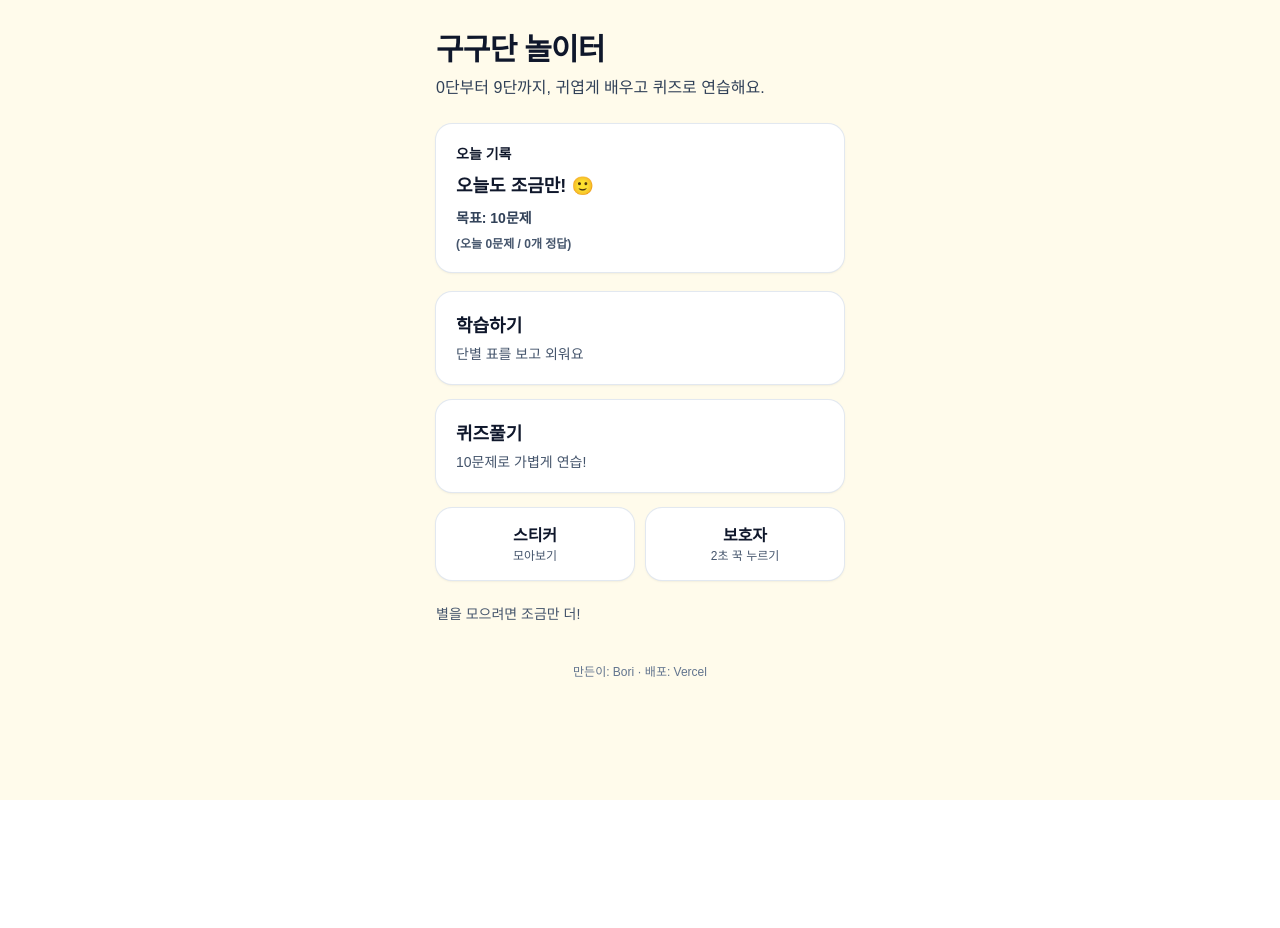
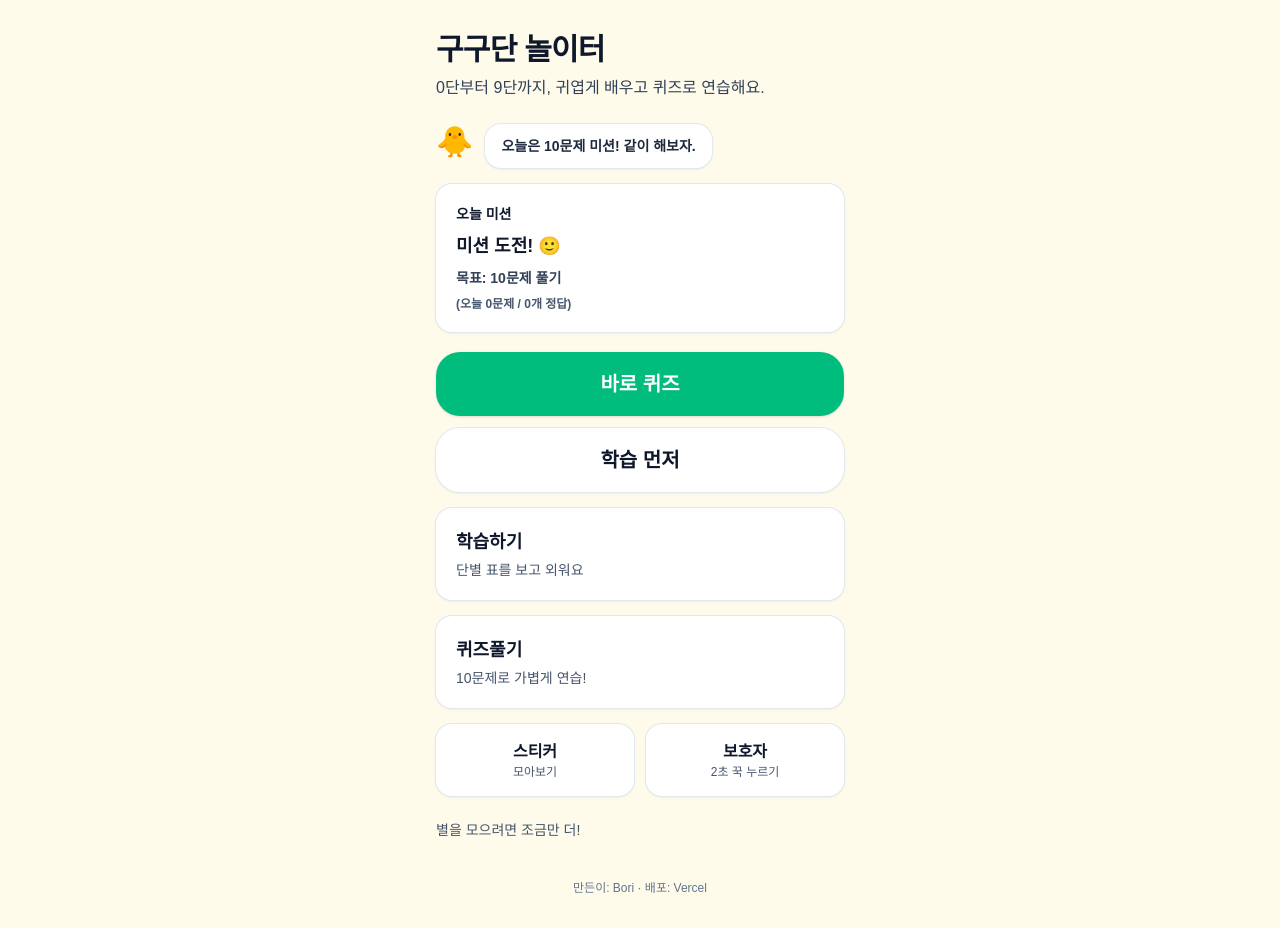
Before and after one commit to woairi/gugudan-kids, a Next.js app: page / in a window 1280 px wide. Before the commit the page ends 800 px from the top, so only its background shows below. Built offline with nearby package versions, Linux system fonts and the light colour scheme.

Commit message:
feat(ux): home mission framing and character CTA

```diff
--- a/src/app/page.tsx
+++ b/src/app/page.tsx
@@ -15,8 +15,15 @@ export default function HomePage() {
             0단부터 9단까지, 귀엽게 배우고 퀴즈로 연습해요.
           </p>
         </header>
+        <div className="mb-4 flex items-start gap-3">
+          <div className="text-3xl">🐥</div>
+          <div className="rounded-2xl bg-white px-4 py-3 text-sm font-bold text-slate-800 shadow-sm ring-1 ring-slate-200">
+            오늘은 10문제 미션! 같이 해보자.
+          </div>
+        </div>
+
         <div className="mt-4 mb-5 rounded-2xl bg-white p-5 shadow-sm ring-1 ring-slate-200">
-          <div className="text-sm font-extrabold">오늘 기록</div>
+          <div className="text-sm font-extrabold">오늘 미션</div>
           <div className="mt-2 text-lg font-extrabold">
             {(() => {
               const t = getToday();
@@ -27,10 +34,10 @@ export default function HomePage() {
               return (
                 <>
                   <div>
-                    {goalDone ? "목표 달성!" : "오늘도 조금만!"} {face} {stars}
+                    {goalDone ? "미션 성공!" : "미션 도전!"} {face} {stars}
                   </div>
                   <div className="mt-2 text-sm font-bold text-slate-700">
-                    {goalDone ? "10문제 넘게 풀었어!" : "목표: 10문제"}
+                    {goalDone ? "10문제 넘게 풀었어!" : "목표: 10문제 풀기"}
                   </div>
                   <div className="mt-2 text-xs text-slate-600">
                     (오늘 {t.solved}문제 / {t.correct}개 정답)
@@ -52,6 +59,22 @@ export default function HomePage() {
         )}
 
         <div className="grid gap-4">
+        <div className="grid gap-3">
+          <Link
+            href="/quiz"
+            className="h-16 rounded-3xl bg-emerald-500 text-center text-xl font-extrabold leading-[4rem] text-white shadow-sm active:scale-[0.99]"
+          >
+            바로 퀴즈
+          </Link>
+          <Link
+            href="/learn"
+            className="h-16 rounded-3xl bg-white text-center text-xl font-extrabold leading-[4rem] text-slate-900 shadow-sm ring-1 ring-slate-200 active:scale-[0.99]"
+          >
+            학습 먼저
+          </Link>
+        </div>
+
+
           <Link
             href="/learn"
             className="rounded-2xl bg-white p-5 shadow-sm ring-1 ring-slate-200 active:scale-[0.99]"
```
Also changed, not shown: 1 other file (tests, documents, lock files or other folders).
